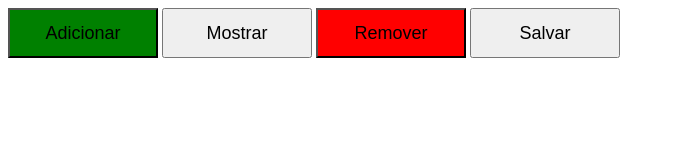
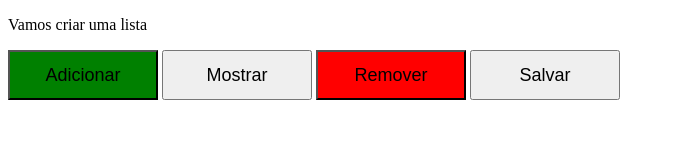
Before and after one commit to samueldesouzamalaquias/minhalista, a plain HTML site: page index.html in a window 1280 px wide. Shown: the whole page, without its empty margins (0-675 px from the left). Drawn offline with Linux system fonts and the light colour scheme.

Commit message:
Update index.html

```diff
--- a/index.html
+++ b/index.html
@@ -2,7 +2,7 @@
 <!DOCTYPE html>
 <html>
     <head>
-         <title> </title>
+         <title>Lista do Samu</title>
          <style>
             .adicionar {
                 background-color: green;
@@ -30,6 +30,7 @@
          </style>
     </head>
     <body>
+        <p>Vamos criar uma lista</p>
         <button class="adicionar" onclick="
         while (true) { // Infinite loop until the user clicks Cancel
         let item = prompt('Digite um item ou clique em Cancelar para sair:');
```
